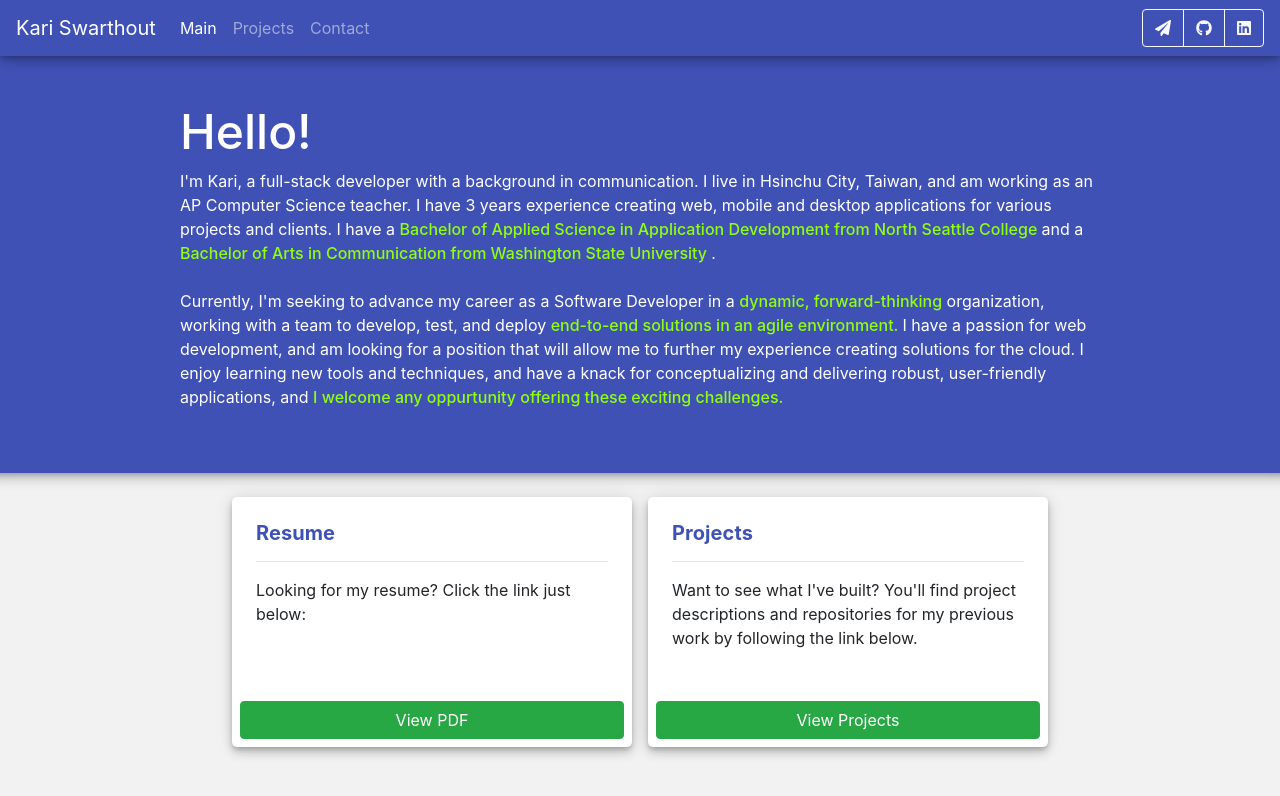
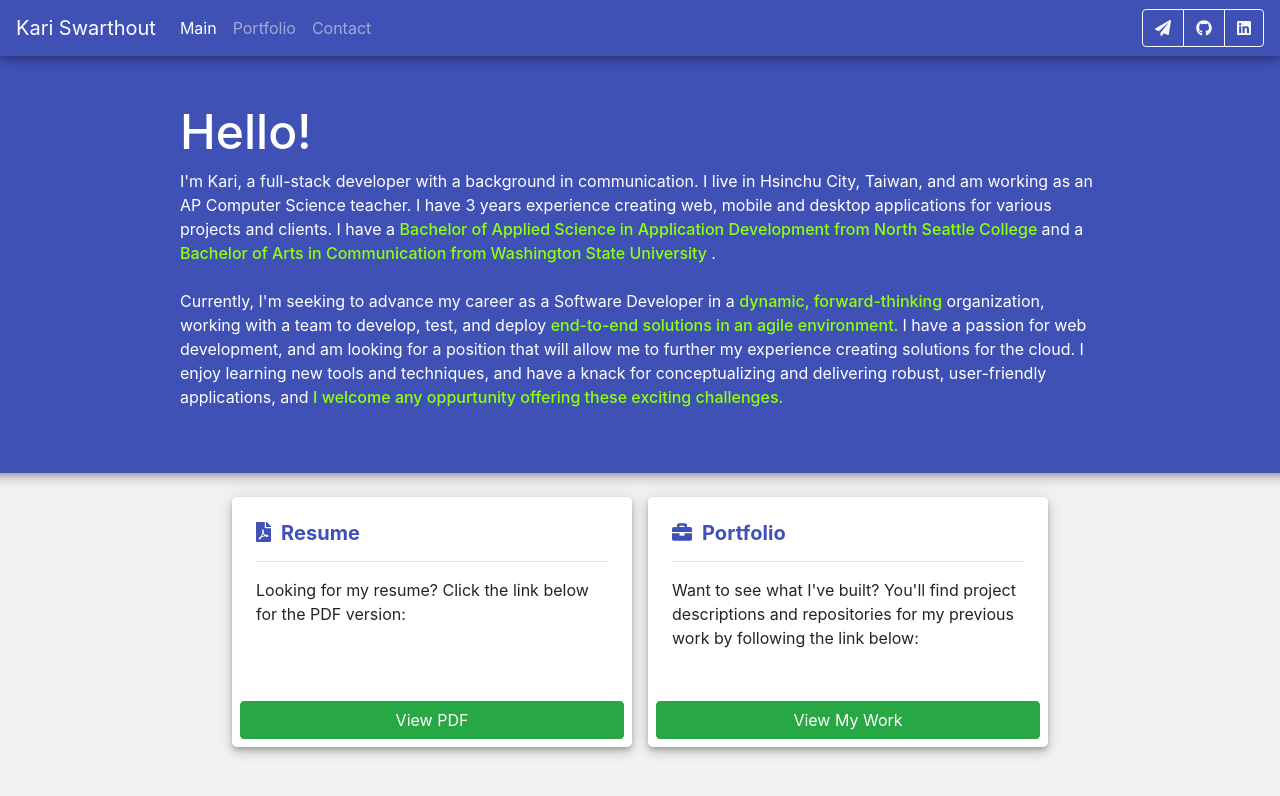
Before and after one commit to kswarthout/resume, an Angular app: page / in a window 1280 px wide. Shown: the top 796 px of the page. Built offline with nearby package versions, Linux system fonts and the light colour scheme.

Commit message:
added icons to landing page, modified descriptions

```diff
--- a/src/app/app.component.html
+++ b/src/app/app.component.html
@@ -32,7 +32,7 @@
           <a class="nav-link"
              [routerLinkActive]="['active']"
              [routerLinkActiveOptions]="{exact:true}"
-             [routerLink]="['/projects']">Projects</a>
+             [routerLink]="['/projects']">Portfolio</a>
         </li>
         <li class="nav-item">
           <a class="nav-link"
--- a/src/app/landing/landing.component.html
+++ b/src/app/landing/landing.component.html
@@ -38,9 +38,12 @@
     <div class="row justify-content-center"
          style="padding-top: 24px;">
         <div class="col-sm-5 col-md-4 col-10 content__card elevation-z6">
-            <h5>Resume</h5>
+            <h5>
+                <fa-icon [icon]="resumeIcon"
+                         style="margin-right:10px;"></fa-icon>Resume
+            </h5>
             <hr>
-            <p>Looking for my resume? Click the link just below:</p>
+            <p>Looking for my resume? Click the link below for the PDF version:</p>
             <div class="nav_link">
                 <!-- <a href="https://kswarthout.github.io/cv/"
                    target="_blank"
@@ -51,23 +54,23 @@
                    target="_blank"
                    type="button"
                    class="btn btn-success"
-                   placement="bottom"
-                   tooltip="View my resume!"
-                   [delay]="600"
                    style="margin: 8px;">View PDF</a>
             </div>
         </div>
         <div class="col-sm-5 col-md-4 col-10 content__card elevation-z6">
-            <h5>Projects</h5>
+            <h5>
+                <fa-icon [icon]="portfolioIcon"
+                         style="margin-right:10px;"></fa-icon>Portfolio
+            </h5>
             <hr>
             <p>Want to see what I've built? You'll find project descriptions and repositories for my previous work by
                 following the link
-                below.</p>
+                below:</p>
             <div class="nav_link">
                 <a routerLink="/projects"
                    type="button"
                    class="btn btn-success"
-                   style="margin: 8px;">View Projects</a>
+                   style="margin: 8px;">View My Work</a>
             </div>
 
         </div>
--- a/src/app/landing/landing.component.scss
+++ b/src/app/landing/landing.component.scss
@@ -25,6 +25,11 @@
         color: #3f51b5;
         font-weight: 700;
         letter-spacing: 0.004em;
+        cursor: context-menu;
+    }
+
+    p {
+        cursor: context-menu;
     }
 
     .nav_link {
--- a/src/app/landing/landing.component.ts
+++ b/src/app/landing/landing.component.ts
@@ -1,4 +1,5 @@
 import { Component, OnInit } from '@angular/core';
+import { faBriefcase, faFilePdf } from '@fortawesome/free-solid-svg-icons';
 
 @Component({
   selector: 'app-landing',
@@ -7,6 +8,8 @@ import { Component, OnInit } from '@angular/core';
 })
 export class LandingComponent implements OnInit {
 
+  public portfolioIcon = faBriefcase;
+  public resumeIcon = faFilePdf;
   public landingMessage: string = `<p>I'm Kari, a full-stack developer currently located in Hsinchu City, Taiwan.
                                   I create web, mobile and desktop applications.
                                   I have a <a href="https://northseattle.edu/programs/bas-application-development" target="_blank">
```
